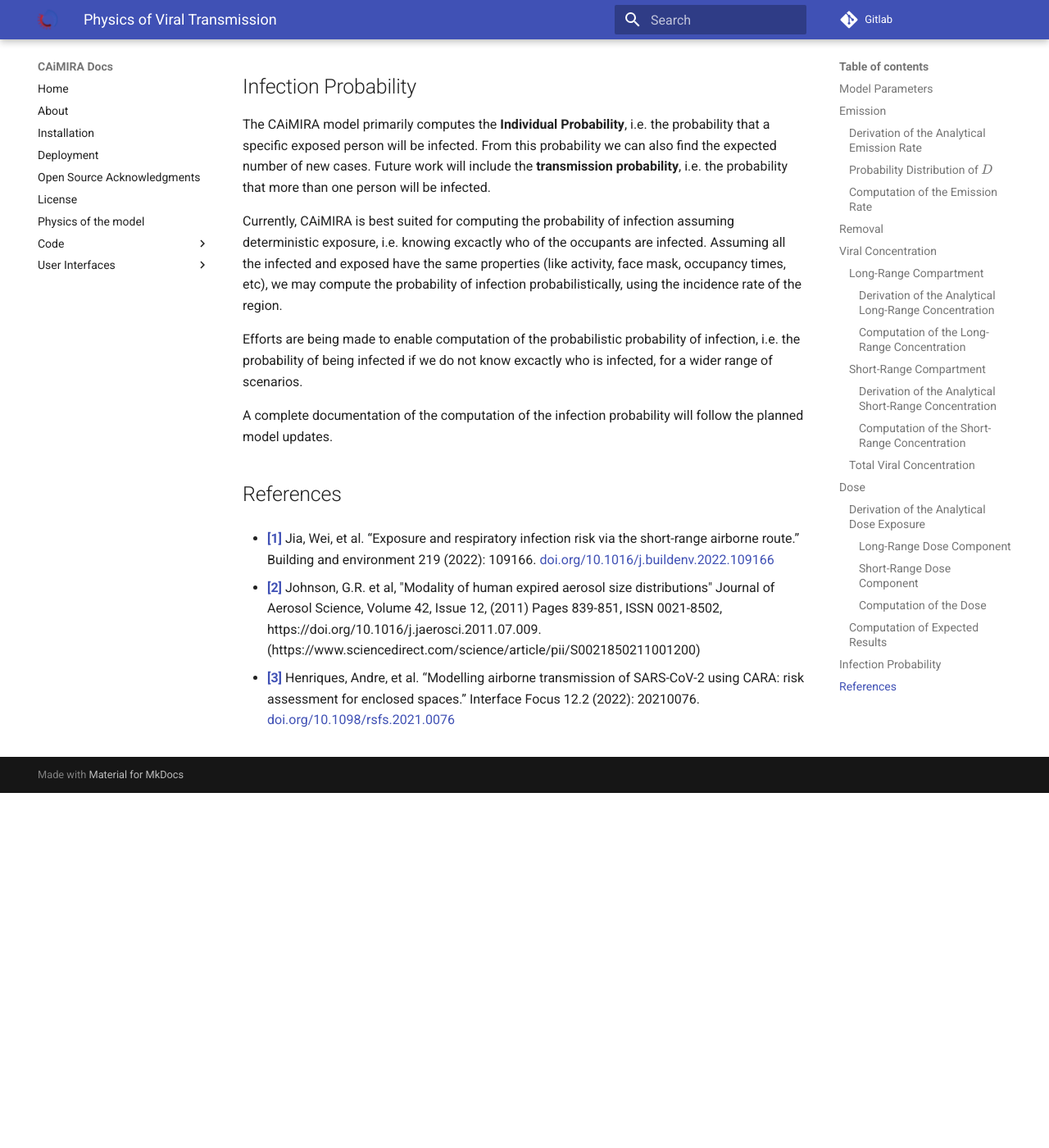
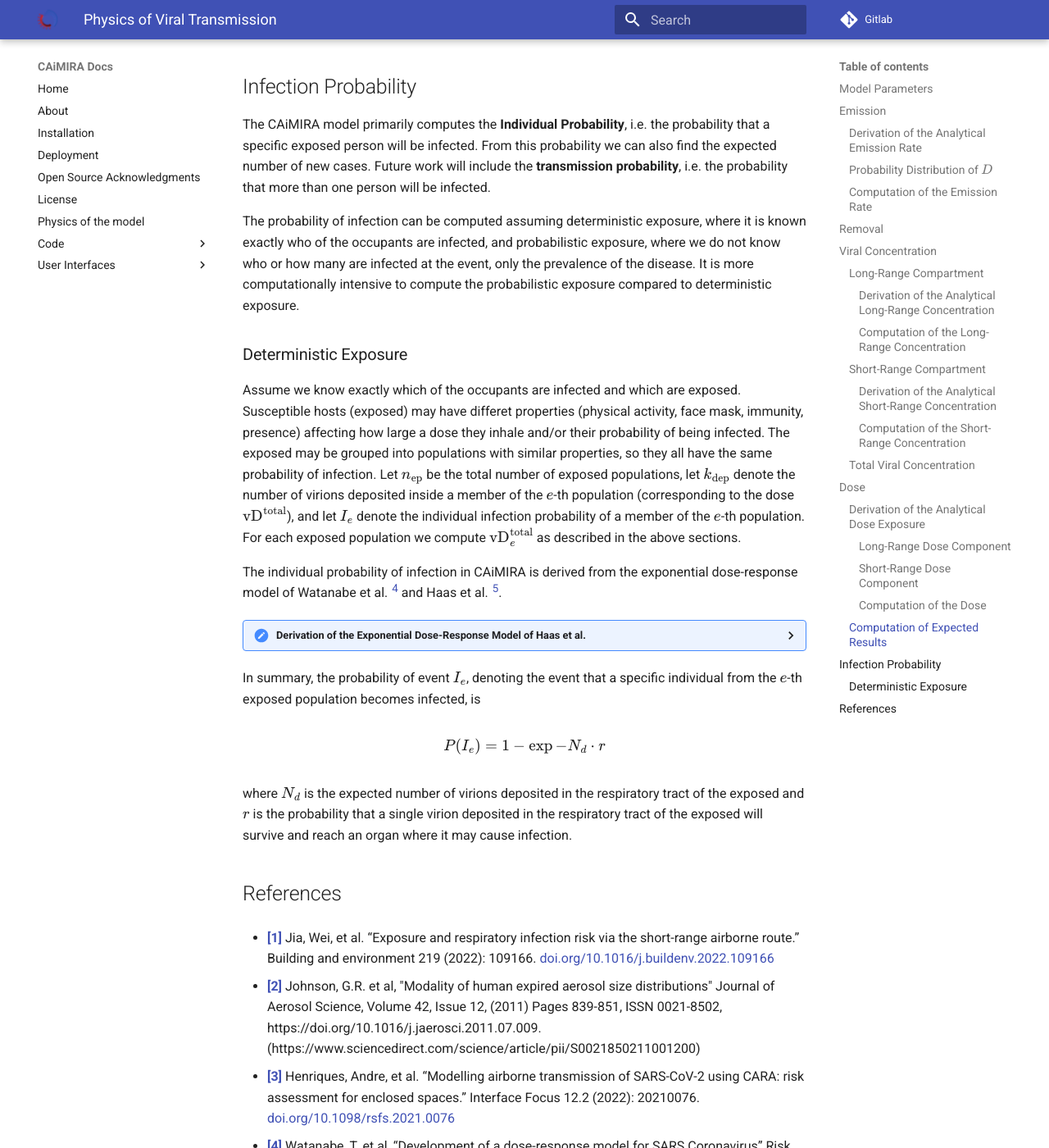
Before and after one commit to CERN/CAiMIRA, an MkDocs documentation site: the page built from caimira/docs/mkdocs/docs/code/viral_transmission.md, in a window 1280 px wide and 1400 px high, scrolled down 23059 px. Shown: the whole window at 82% size. Built offline with MkDocs 1.6.1 and Material for MkDocs 9.7.7, drawn with Linux system fonts in a browser that asks for light colours; before the commit the page ends 24026 px from its top, so only the background shows below that; some of the changed text lies outside the part shown.

Commit message:
docs: deriving the exponential dose-response model for individual infection probability

```diff
--- a/caimira/docs/mkdocs/docs/code/viral_transmission.md
+++ b/caimira/docs/mkdocs/docs/code/viral_transmission.md
@@ -961,11 +961,99 @@
 ## Infection Probability
 The CAiMIRA model primarily computes the **Individual Probability**, i.e. the probability that a specific exposed person will be infected. From this probability we can also find the expected number of new cases. Future work will include the **transmission probability**, i.e. the probability that more than one person will be infected.
 
-Currently, CAiMIRA is best suited for computing the probability of infection assuming deterministic exposure, i.e. knowing excactly who of the occupants are infected. Assuming all the infected and exposed have the same properties (like activity, face mask, occupancy times, etc), we may compute the probability of infection probabilistically, using the incidence rate of the region.
+The probability of infection can be computed assuming deterministic exposure, where it is known exactly who of the occupants are infected, and probabilistic exposure, where we do not know who or how many are infected at the event, only the prevalence of the disease. It is more computationally intensive to compute the probabilistic exposure compared to deterministic exposure.
 
-Efforts are being made to enable computation of the probabilistic probability of infection, i.e. the probability of being infected if we do not know excactly who is infected, for a wider range of scenarios.
+### Deterministic Exposure
+Assume we know exactly which of the occupants are infected and which are exposed. Susceptible hosts (exposed) may have differet properties (physical activity, face mask, immunity, presence) affecting how large a dose they inhale and/or their probability of being infected. The exposed may be grouped into populations with similar properties, so they all have the same probability of infection.
+Let $n_{\mathrm{ep}}$ be the total number of exposed populations, let $k_{\mathrm{dep}}$ denote the number of virions deposited inside a member of the $e$-th population (corresponding to the dose $\mathrm{vD}^\mathrm{{total}}$), and let $I_e$ denote the individual infection probability of a member of the $e$-th population. For each exposed population we compute $\mathrm{vD}_e^\mathrm{{total}}$ as described in the above sections.
 
-A complete documentation of the computation of the infection probability will follow the planned model updates.
+The individual probability of infection in CAiMIRA is derived from the exponential dose-response model of Watanabe et al. <sup>[4](#id9)</sup> and Haas et al. <sup>[5](#id10)</sup>.
+
+<details>
+<summary>Derivation of the Exponential Dose-Response Model of Haas et al. </summary>
+
+Let $I_e$ denote the event that the considered individual, belonging to the $e$-th exposed population, becomes infected. Assume that $k_\mathrm{min}$ is the minimum number of virions required to trigger infection, and let $k_e$ denote the number of deposited virions that survive to infect. Thereby, the exposed becomes infected if $k_e \geq k_\mathrm{min}$. That is,
+
+$$
+P(I_e|k_e)
+\begin{cases}
+1
+\quad \mathrm{if} \quad k_e \geq k_\mathrm{min},\\
+0
+\quad \mathrm{else}.
+\end{cases}
+$$
+
+Using the total probability rule, the individual infection probability for a member of the $e$-th population of exposed is
+
+$$
+\begin{equation*}
+P(I_e)=\sum_{k_e=1}^\infty P(I_e|k_e) \cdot P_0(k_e) = \sum_{k_e=k_\mathrm{min}}^\infty P_0(k_e).
+\end{equation*}
+$$
+
+We need to connect $k_e$ -- the number of virions contributing to infection -- to the viral dose deposited in the respiratory tract of the exposed, i.e. the dose exposure $\mathrm{vD}^\mathrm{{total}}$ derived in the above sections. To simplify the derivation, define $d_e$ as the total number of virions deposited in the respiratory tract of the exposed. $d_e$ is directly related to $\mathrm{vD}^\mathrm{{total}}$ -- the two quantities only differ in unit. By definition, $k_e$ is the number of the $d_e$ virions that survive to trigger infection, so $d_e \geq k_e$ and $d_e - k_e$ would be the number of virions that are deposited in the exposed but do not survive to trigger infection, for example due to immune responses.
+Using the total probability rule again,
+
+$$
+\begin{equation*}
+P_0(k_e)=\int_{k_e}^\infty P_1(d_e) \cdot P_2(k_e|d_e) \mathrm{d}d_e
+\end{equation*}
+$$
+
+Following the derivation of Haas et al. <sup>[5](#id10)</sup>, we estimate $P_1(d_e)$ assuming the virions in a droplet/sample are randomly distributed. Then, the Poisson distribution govern the probability of $d_e$ virions being deposited so
+
+$$
+\begin{equation*}
+P_1(d_e) = \frac{(N_d)^{d_e} \cdot \exp(-N_d)}{(d_e)!}
+\end{equation*}
+$$
+
+where $N_d$ is the average number of virions in a dose.
+To estimate $P_2(k_e|d_e)$, we assume that the survival of a single virion to a target organ is independent of the presence of other virions. Let $r$ be the probability of a single virion surviving to infect. Then, from the binomial theorem,
+
+$$
+\begin{equation*}
+P_2(k_e|d_e) = \frac{(d_e)!(r)^{k_e}(1-r)^{d_e-k_e}}{(d_e-k_e)!(k_e)!}.
+\end{equation*}
+$$
+
+Combining the last four equations, the probability that a specific member of the $e$-th populaiton of exposed becomes infected is
+
+$$
+\begin{align*}
+P(I_e)
+&=\sum_{k_e=k_\mathrm{min}}^\infty \int_{k_e}^\infty P_1(d_e) \cdot P_2(k_e|d_e) \mathrm{d}d_e\\
+&=\sum_{k_e=k_\mathrm{min}}^\infty \int_{k_e}^\infty \frac{(N_d)^{d_e} \cdot \exp(-N_d)}{(d_e)!} \cdot \frac{(d_e)!(r)^{k_e}(1-r)^{d_e-k_e}}{(d_e-k_e)!(k_e)!} \mathrm{d}d_e\\
+&=\sum_{k_e=k_\mathrm{min}}^\infty \frac{(N_d\cdot r)^{k_e} \cdot \exp{-N_d\cdot r}}{(k_e)!} \int_{k_e}^\infty \frac{[N_d \cdot (1-r)]^{d_e-k_e} \dot \exp{-N_d\cdot (1-r)}}{(d_e-k_e)!} \mathrm{d}d_e\\
+&=\sum_{k_e=k_\mathrm{min}}^\infty \frac{(N_d\cdot r)^{k_e}}{(k_e)!} \cdot \exp{-N_d\cdot r}
+\end{align*}
+$$
+
+where the final equality follows from the second summation being identical to unity, because it is a Poisson distribution with variable $d_e-k_e$ and parameter $N_d \cdot (1-r)N_d \cdot (1-r)$ summized over its entire support.
+
+Assuming a single virion could be enough to infect, $k_\mathrm{min}=1$. By the definition of the exponential function we thereby have
+$$
+\begin{align*}
+P(I_e)
+&=\sum_{k_e=1}^\infty \frac{(N_d\cdot r)^{k_e}}{(k_e)!} \cdot \exp{-N_d\cdot r}\\
+&=\Big[\sum_{k_e=0}^\infty \frac{(N_d\cdot r)^{k_e}}{(k_e)!} \cdot \exp{-N_d\cdot r}\Big]-\frac{(N_d\cdot r)^{0}}{(0)!} \cdot \exp{-N_d\cdot r}\\
+&=1-\exp{-N_d\cdot r}
+\end{align*}
+$$
+if we set $0!=1$.
+
+</details>
+
+In summary, the probability of event $I_e$, denoting the event that a specific individual from the $e$-th exposed population becomes infected, is
+
+$$
+\begin{equation*}
+P(I_e)=1-\exp{-N_d\cdot r}
+\end{equation*}
+$$
+
+where $N_d$ is the expected number of virions deposited in the respiratory tract of the exposed and $r$ is the probability that a single virion deposited in the respiratory tract of the exposed will survive and reach an organ where it may cause infection.
 
 ## References
 
@@ -981,5 +1069,14 @@
 https://doi.org/10.1016/j.jaerosci.2011.07.009.
 (https://www.sciencedirect.com/science/article/pii/S0021850211001200)
 
+* <a id='id8'>**[3]**</a> Henriques, Andre, et al. “Modelling airborne transmission of SARS-CoV-2 using CARA: risk assessment for enclosed spaces.” Interface Focus 12.2 (2022): 20210076. [doi.org/10.1098/rsfs.2021.0076](https://doi.org/10.1098/rsfs.2021.0076)
 
-* <a id='id8'>**[3]**</a> Henriques, Andre, et al. “Modelling airborne transmission of SARS-CoV-2 using CARA: risk assessment for enclosed spaces.” Interface Focus 12.2 (2022): 20210076. [doi.org/10.1098/rsfs.2021.0076](https://doi.org/10.1098/rsfs.2021.0076)
+* <a id='id9'>**[4]**</a> Watanabe, T. et al,
+“Development of a dose-response model for SARS Coronavirus”
+Risk analysis,
+Volume 30, Issue 7,
+(2010),
+1129-1138,
+[doi:10.1111/risk.2010.30.issue-7](http://dx.doi.org/10.1111/risk.2010.30.issue-7)
+
+* <a id='id10'>**[5]**</a> Haas, C. N., Rose, J. B., & Gerba, C. P. (2014). "Quantitative microbial risk assessment". John Wiley & Sons. [Google Scholar](https://onlinelibrary.wiley.com/action/getFTRLinkout?url=http%3A%2F%2Fscholar.google.com%2Fscholar_lookup%3Fhl%3Den%26publication_year%3D1999%26author%3DCN%2BHaas%26author%3DJB%2BRose%26author%3DCP%2BGerba%26title%3DQuantitative%2BMicrobial%2BRisk%2BAssessment&doi=10.1111%2Fj.1539-6924.2010.01427.x&linkType=gs&linkLocation=Reference&linkSource=FULL_TEXT)
```
